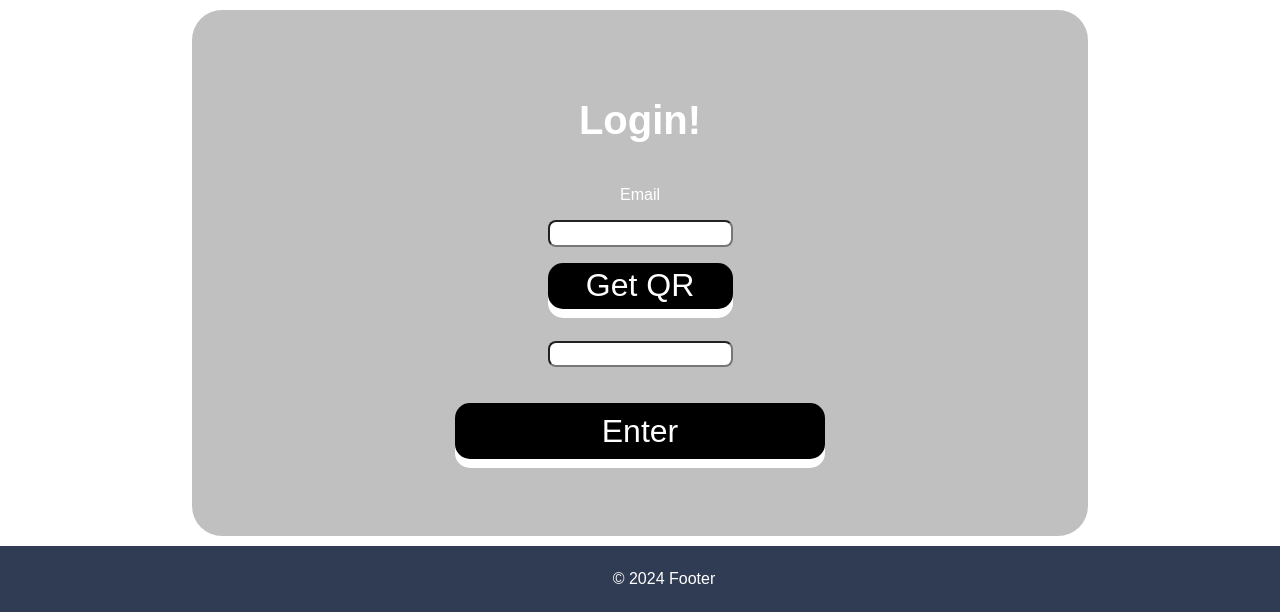
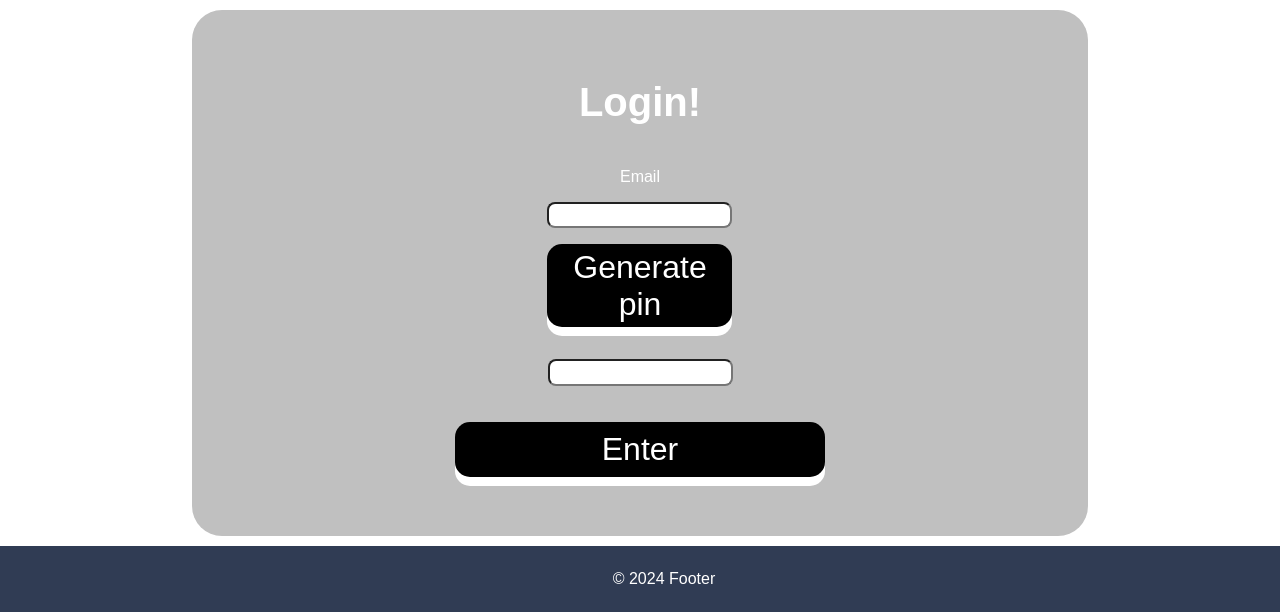
Before and after one commit to Daan0101/fieldlabs, a PHP site: page /login.php in a window 1280 px wide. Shown: the part 188-800 px from the top of the page. Run offline with PHP 8.4, Linux system fonts and the light colour scheme; some libraries are stand-ins or nearby versions.

Commit message:
Update(login.php) GetQR -> Generate Pin

```diff
--- a/fieldlabs/login.php
+++ b/fieldlabs/login.php
@@ -20,7 +20,7 @@
                         </div>
                         <input type="email" class="form-control" id="email" name="email" required value="<?php echo isset($_POST['email']) ? htmlspecialchars($_POST['email']) : ''; ?>">
                         <div class="row">
-                            <button class="styleButton" id="btnLogin" type="submit" name="getQR" class="btn btn-primary">Get QR</button>
+                            <button class="styleButton" id="btnLogin" type="submit" name="getQR" class="btn btn-primary">Generate pin</button>
                         </div>
                     </form>
                 </div>
```
